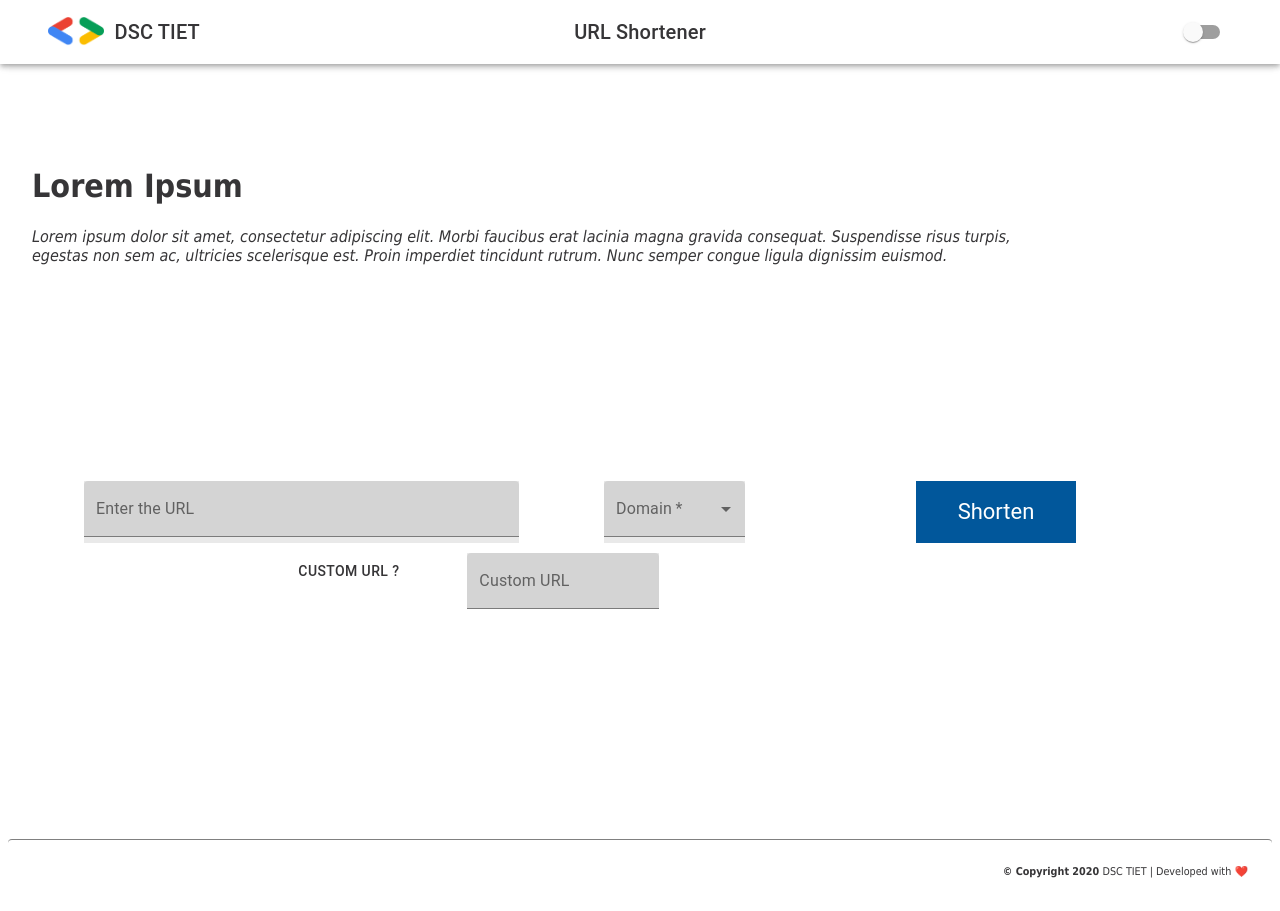
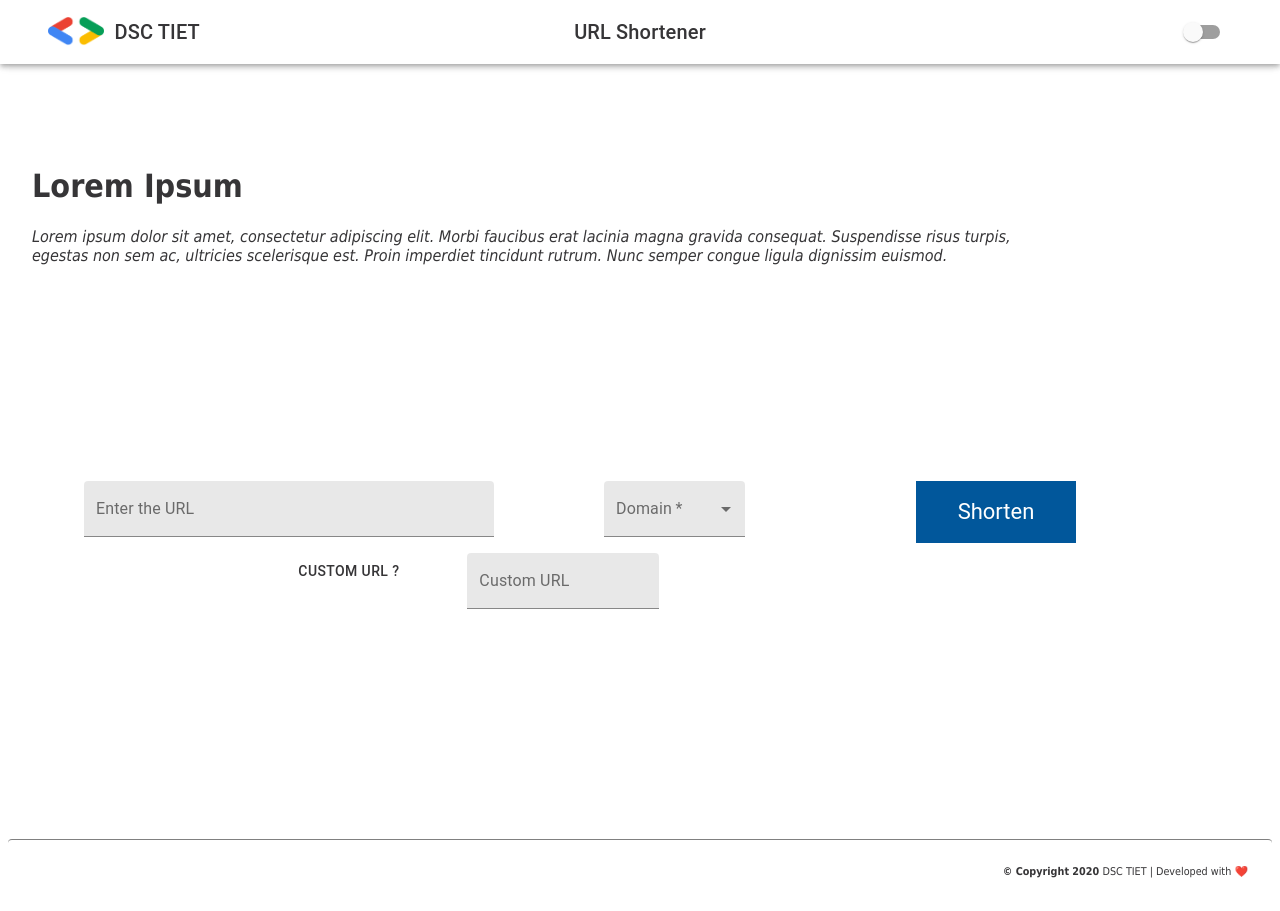
Before and after one commit to developer-student-club-thapar/urlShortner, a React (Create React App) app: page / in a window 1280 px wide. Both pictures are taken after a click on the button "CUSTOM URL ?". Built offline with nearby package versions, Linux system fonts and the light colour scheme; the HTML template or start-up script is replaced by a standard one.

Commit message:
Input styles improvement

```diff
--- a/src/components/MaterialUnderlineTextbox.js
+++ b/src/components/MaterialUnderlineTextbox.js
@@ -1,5 +1,6 @@
 import React from 'react';
 import styled from 'styled-components';
+
 function MaterialUnderlineTextbox(props) {
   return (
     <Container {...props}>
@@ -17,14 +18,12 @@ const Container = styled.div`
   border-bottom-width: 1px;
   border-color: #121212;
 
-  background-color: rgba(170, 201, 206, 1);
   flex-direction: row;
   align-items: center;
 `;
 
 const InputStyle = styled.input`
   font-family: Roboto;
-  color: rgba(0, 0, 0, 0.7);
   padding-right: 5px;
   font-size: 20px;
   align-self: stretch;
@@ -34,7 +33,6 @@ const InputStyle = styled.input`
   padding-left: 40px;
   padding-bottom: 16px;
   border: none;
-  background: transparent;
   flex-direction: column;
 `;
 
--- a/src/screens/Home.js
+++ b/src/screens/Home.js
@@ -230,9 +230,9 @@ handleCopy = () => {
                 label="Enter the URL"
                 style={{
                   height: 62,
-                  width: '34%',
+                  width: '32%',
                   position: 'absolute',
-                  background: 'rgba(230, 230, 230, 0.88)',
+                  backgroundColor: 'white',
                 }}
                 variant="filled"
                 value={this.state.longUrl}
@@ -246,8 +246,8 @@ handleCopy = () => {
                 style={{
                   height: 62,
                   position: 'absolute',
+                  backgroundColor: 'white',
                   width: '11%',
-                  background: 'rgba(230, 230, 230, 0.88)',
                   disableUnderline: true,
                 }}
                 required
@@ -300,8 +300,8 @@ handleCopy = () => {
                       position: 'absolute',
                       width: '15%',
                       marginLeft: '60px',
-                      background: 'rgba(230, 230, 230, 0.88)',
                       disableUnderline: true,
+                      backgroundColor: 'white',
                     }}
                     variant="filled"
                   ></TextField>
@@ -350,8 +350,8 @@ handleCopy = () => {
                       borderWidth: 1,
                       borderColor: 'rgba(255,255,255,1)',
                       borderStyle: 'solid',
-                    }}
-                    inputStyle="Short url"
+                }}
+                inputStyle="Short url"
                     value={this.state.shortUrl}
                   />
                   <CopyToClipboard text={this.state.shortUrl} onChange={this.handleCopy}>
```
